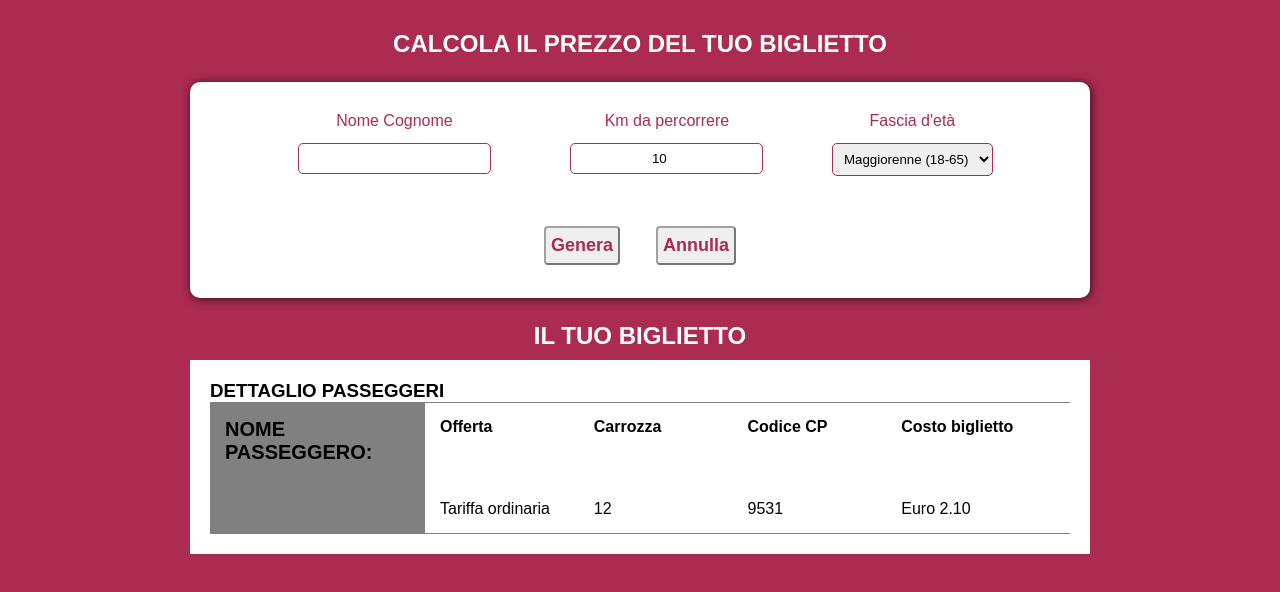
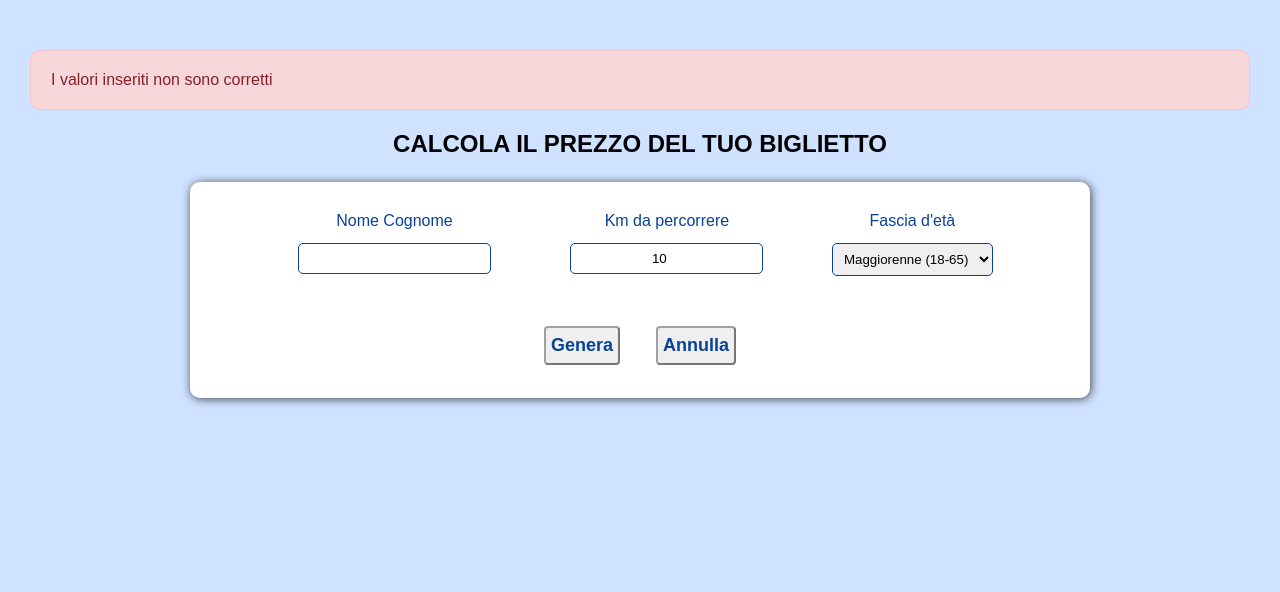
Before and after one commit to marcoche88/js-biglietto-treno-form, a plain HTML site: page index.html in a window 1280 px wide. Both pictures are taken after a click on the button "Genera". Drawn offline with Linux system fonts and the light colour scheme.

Commit message:
validazione input

```diff
--- a/css/style.css
+++ b/css/style.css
@@ -6,7 +6,7 @@
 
 body {
     font-family: sans-serif;
-    background-color: rgb(171, 43, 81);
+    background-color: #cfe2ff;
     padding: 30px;
 }
 
@@ -32,6 +32,15 @@ body {
 
 /* sezione form genera biglietto*/
 
+#alert {
+    padding: 20px;
+    border-radius: 10px;
+    margin: 20px 0;
+    color: #842029;
+    background-color: #f8d7da;
+    border: 1px solid #f5c2c7;
+}
+
 .container-top {
     max-width: 900px;
     margin: 10px auto;
@@ -51,12 +60,12 @@ body {
 }
 
 label {
-    color: rgb(171, 43, 81);
+    color: #084298;
 }
 
 input, select {
     padding: 7px;
-    border: 1px solid rgb(171, 43, 81);
+    border: 1px solid #084298;
     border-radius: 5px;
 }
 
@@ -66,20 +75,20 @@ button {
     padding: 7px 5px;
     font-size: 18px;
     font-weight: bold;
-    color: rgb(171, 43, 81);
+    color: #084298;
     border-radius: 4px;
     border-color: rgba(0, 0, 0, 0.5);
 }
 
 button:active {
-    border-color: rgb(171, 43, 81);
+    border-color: #084298;
     opacity: 0.8;
 }
 
 /* sezione biglietto hidden */
 
 .hidden {
-    visibility: hidden;
+    display: none;
 }
 
 .container-bottom {
--- a/index.html
+++ b/index.html
@@ -12,7 +12,8 @@
 <body>
     <!-- sezione form genera biglietto -->
     <section>
-        <h2 class="mb-3 font-white text-center">CALCOLA IL PREZZO DEL TUO BIGLIETTO</h2>
+        <div id="alert" class="hidden">I valori inseriti non sono corretti</div>
+        <h2 class="mb-3 text-center">CALCOLA IL PREZZO DEL TUO BIGLIETTO</h2>
 
         <div class="container-top text-center">
             <div class="row">
@@ -44,7 +45,7 @@
 
     <!-- sezione biglietto hidden -->
     <section id="ticket-section" class="mt-4 hidden">
-        <h2 class="font-white text-center">IL TUO BIGLIETTO</h2>
+        <h2 class="text-center">IL TUO BIGLIETTO</h2>
 
         <div class="container-bottom">
             <h3>DETTAGLIO PASSEGGERI</h3>
--- a/js/script.js
+++ b/js/script.js
@@ -31,7 +31,7 @@ Aggiungiamo una funzione che ci permetta di resettare i campi del form ai valori
 4- calcolare prezzo biglietto ordinario
 5- applicare sconto del 20% se minorenne o 40% se over65
 6- arrotondare prezzo finale del biglietto
-7- stampari dati su html
+7- stampare dati su html
 */
 
 // variabili riferimento form
@@ -40,6 +40,9 @@ var km = document.getElementById("km");
 var userAge = document.getElementById("age");
 var button = document.getElementById("button");
 var reset = document.getElementById("reset-button");
+
+// variabili alert
+var alert = document.getElementById("alert");
 
 // variabili riferimento biglietto
 var ticketSection = document.getElementById("ticket-section");
@@ -56,6 +59,13 @@ button.addEventListener("click", function () {
     var userNameValue = userName.value;
     var kmValue = km.value;
     var userAgeValue = userAge.value;
+
+    // validazione dati input
+    if (!userNameValue || userNameValue.trim() === "" || !isNaN(userNameValue) || !kmValue || isNaN(kmValue) || parseInt(kmValue) < 10) {
+        alert.classList.remove("hidden");
+    } else {
+
+        alert.classList.add("hidden");
 
         // calcolo prezzo biglietto ordinario
         var price = kmValue * 0.21;
@@ -77,18 +87,22 @@ button.addEventListener("click", function () {
         price = "Euro " + price.toFixed(2);
 
         // stampa dati su pagina HTML
-    passName.innerHTML = userNameValue;
+        passName.innerHTML = userNameValue.toUpperCase();
         discountElement.innerHTML = discount;
         car.innerHTML = Math.floor(Math.random() * 12) + 1;
-    trainCode.innerHTML = Math.floor(Math.random() * (10000 - 9000)) + 9000;
+        trainCode.innerHTML = Math.floor(Math.random() * (100000 - 90000)) + 90000; //Math.floor(Math.random() * (max(escluso) - min)) + min
         ticketPrice.innerHTML = price;
 
         // visualizzare biglietto su pagina
         ticketSection.classList.remove("hidden");
+    }
 })
 
 // aggiungere evento al click di reset-button
 reset.addEventListener("click", function () {
+    // reset alert
+    alert.classList.add("hidden");
+
     // reset valori form
     userName.value = "";
     km.value = "10";
```
Lines whose indentation alone changed are shown as unchanged.
